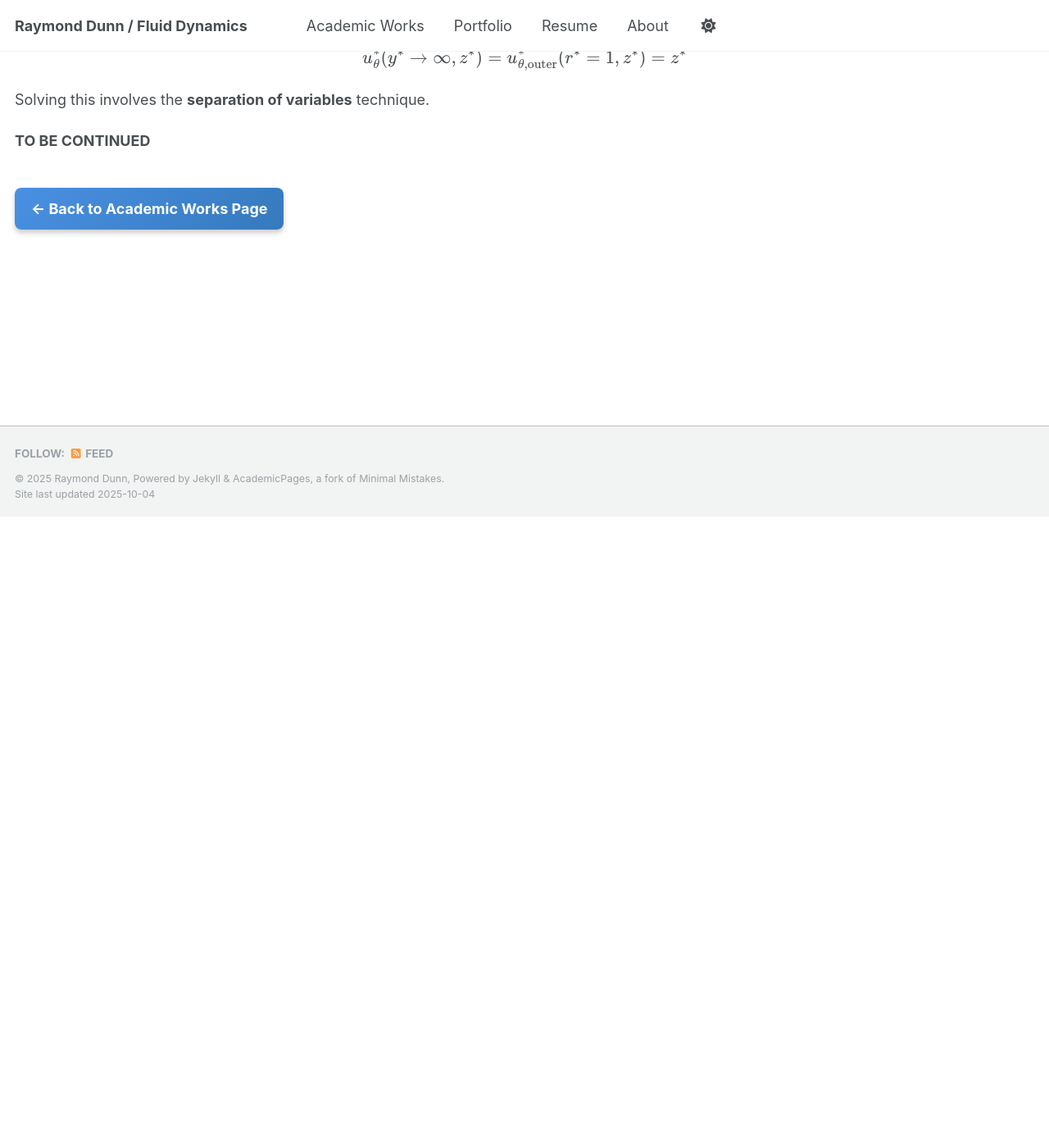
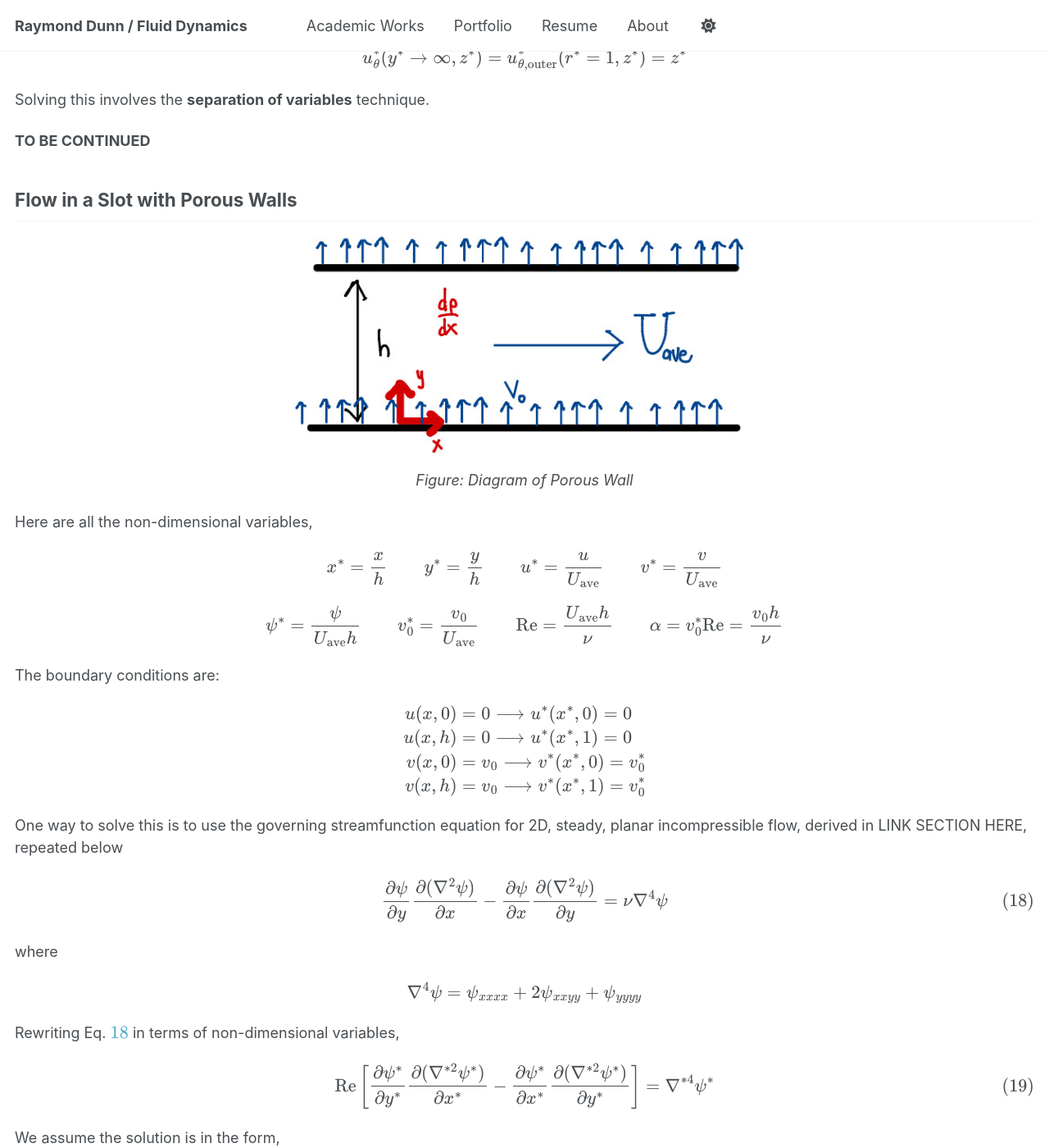
Before and after one commit to Raymond-gif/Raymond-gif.github.io, a Jekyll site: the page built from _academics/incompsolutions.md, in a window 1280 px wide and 1400 px high, scrolled down 22985 px. Shown: the whole window at 82% size. Built offline with Jekyll 4.4.1, drawn with Linux system fonts in a browser that asks for light colours; a script that is not in the unit is left out; before the commit the page ends 23615 px from its top, so only the background shows below that; some of the changed text lies outside the part shown.

Commit message:
added new flow pattern

```diff
--- a/_academics/incompsolutions.md
+++ b/_academics/incompsolutions.md
@@ -917,6 +917,113 @@ Solving this involves the **separation of variables** technique.
 
 **TO BE CONTINUED**
 
+## Flow in a Slot with Porous Walls
+
+<p align="center">
+  <img src="/images/porouswalls.jpg" alt="Diagram of Porous Wall" width="50%">
+  <br>
+  <em>Figure: Diagram of Porous Wall</em>
+</p>
+
+Here are all the non-dimensional variables,
+
+$$
+x^* = \dfrac{x}{h} \qquad
+y^* = \dfrac{y}{h} \qquad
+u^* = \dfrac{u}{U_{\text{ave}}} \qquad
+v^* = \dfrac{v}{U_{\text{ave}}}
+\notag
+$$
+
+$$
+\psi^* = \dfrac{\psi}{U_{\text{ave}}h} \qquad
+v_0^* = \dfrac{v_0}{U_{\text{ave}}} \qquad
+\text{Re} = \dfrac{U_{\text{ave}}h}{\nu} \qquad
+\alpha = v_0^* \text{Re} = \dfrac{v_0 h}{\nu}
+\notag
+$$
+
+The boundary conditions are:
+
+$$\begin{align*}
+    u(x,0) &= 0 \longrightarrow u^*(x^*,0) = 0 \\
+    u(x,h) &= 0 \longrightarrow u^*(x^*,1) = 0 \\
+    v(x,0) &= v_0 \longrightarrow v^*(x^*,0) = v_0^* \\
+    v(x,h) &= v_0 \longrightarrow v^*(x^*,1) = v_0^*
+\end{align*}$$
+
+One way to solve this is to use the governing streamfunction equation for 2D, steady, planar incompressible flow, derived in LINK SECTION HERE, repeated below
+
+$$\begin{equation}
+    \dfrac{\partial \psi}{\partial y} \dfrac{\partial (\nabla^2 \psi)}{\partial x} - \dfrac{\partial \psi}{\partial x} \dfrac{\partial (\nabla^2\psi)}{\partial y} = \nu \nabla^4 \psi
+    \label{streamfunctiondifferentialequation}
+\end{equation}$$
+
+where
+
+$$\begin{equation*}
+    \nabla^4 \psi = \psi_{xxxx} + 2\psi_{xxyy} + \psi_{yyyy}
+\end{equation*}$$
+
+Rewriting Eq. \ref{streamfunctiondifferentialequation} in terms of non-dimensional variables,
+
+$$\begin{equation}
+    \text{Re} \left[
+    \dfrac{\partial \psi^*}{\partial y^*} \dfrac{\partial (\nabla^{*2} \psi^*)}{\partial x^*} -
+    \dfrac{\partial \psi^*}{\partial x^*} \dfrac{\partial (\nabla^{*2} \psi^*)}{\partial y^*}
+    \right] = \nabla^{*4} \psi^*
+    \label{nondimensionalstreamfunction}
+\end{equation}$$
+
+We assume the solution is in the form,
+
+$$\begin{equation*}
+    \psi^* = - v_0^* x^* + F(y^*)
+\end{equation*}$$
+
+Plugging this into Eq. \ref{nondimensionalstreamfunction} and noting that \\( \alpha = v_0^*\text{Re} \\), the equation reduces to a simple fourth order ODE.
+
+$$\begin{equation}
+    F^{(4)} = \alpha F'''
+    \label{fourthorderODEporous}
+\end{equation}$$
+
+The boundary conditions transform to,
+
+$$\begin{align*}
+    \psi^*(0,0) = 0 &= F(0) \\
+    u^*(x^*,0) = 0 &= F'(0) \\
+    u^*(x^*,1) = 0 &= F'(1) \\
+    \psi^*(x^*,1) - \psi^*(x^*,0) = 1 &= F(1)
+\end{align*}$$
+
+Integrating Eq. \ref{fourthorderODEporous} multiple times, I end up with,
+
+$$\begin{equation*}
+    F = C_1 \dfrac{e^{\alpha y}}{\alpha^3} + C_2 \dfrac{y^2}{2} + C_3 y + C_4
+\end{equation*}$$
+
+and the velocity,
+
+$$\begin{equation*}
+    \boxed{u^* = \dfrac{\partial \psi^*}{\partial y^*} = F' = C_1 \dfrac{e^{\alpha y }}{\alpha^2} + C_2 y + C_3}
+\end{equation*}$$
+
+With the boundary conditions, we can solve for all the constants,
+
+$$\begin{align*}
+    C_1 &= \dfrac{2 \alpha^3}{(2-\alpha)e^\alpha-\alpha-2} \\
+    C_2 &= \dfrac{1}{\alpha^2} \left[ 1 - e^\alpha \right] C_1 \\
+    C_3 &= - \dfrac{C_1}{\alpha^2} \\
+    C_4 &= - \dfrac{C_1}{\alpha^3}
+\end{align*}$$
+
+<p align="center">
+  <img src="/images/porouswallgraph.png" alt="Velocity Distribution for Porous Wall" width="50%">
+  <br>
+  <em>Figure: Velocity Distribution for Porous Wall</em>
+</p>
+
 <a href="/academics/" class="button-gradient" style="display: inline-block; margin-top: 20px;">
   ← Back to Academic Works Page
 </a>
```
Also changed, not shown: images/porouswallgraph.png (added), images/porouswalls.jpg (added), images/streamsurfaces.jpg (added).
